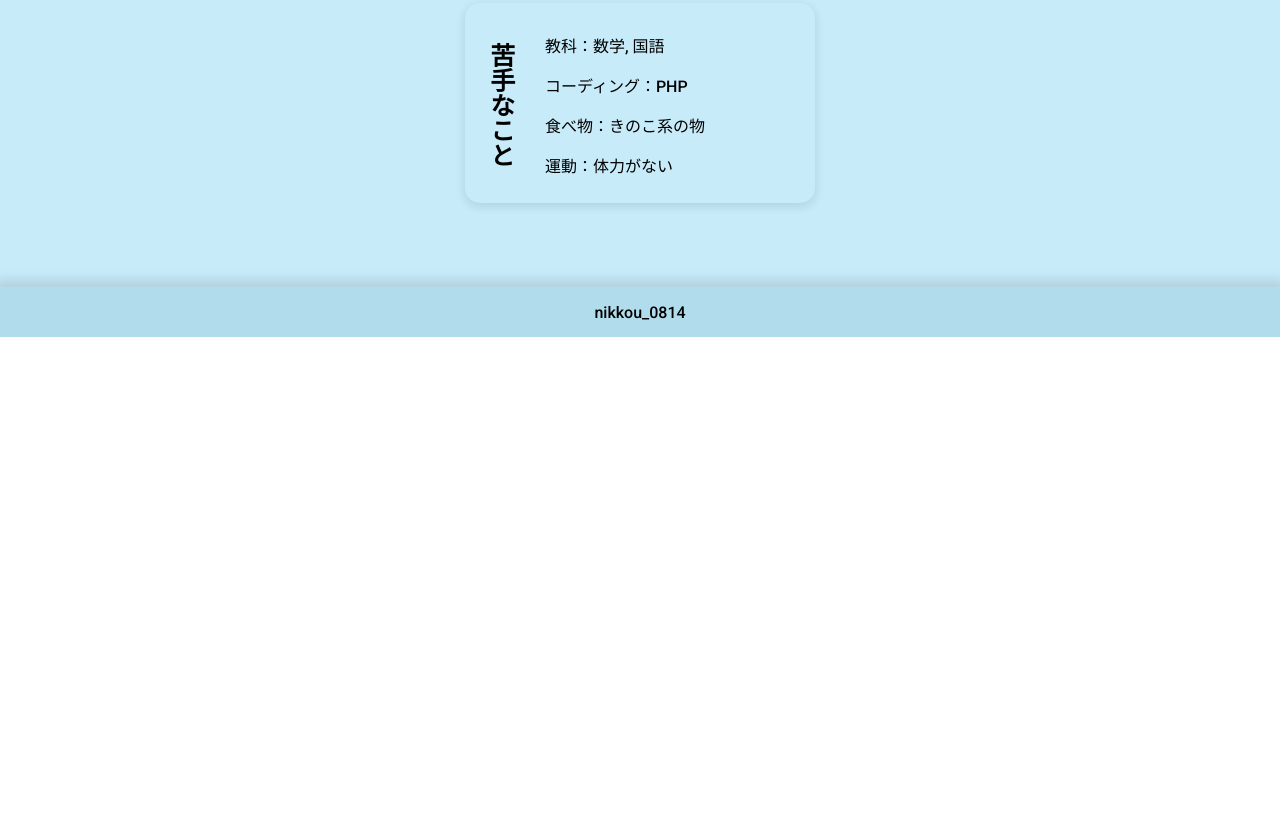
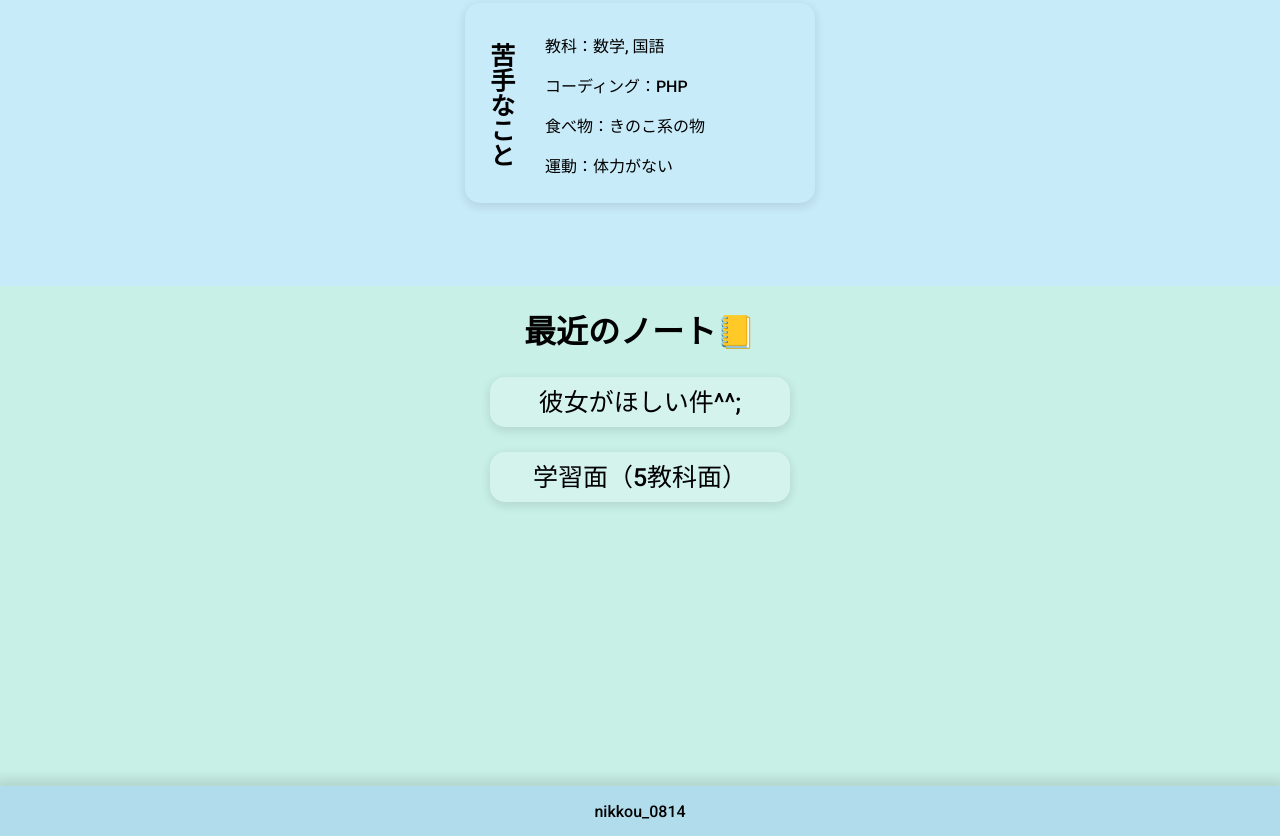
Before and after one commit to nikkou-0814/Portfolio-v4, a plain HTML site: page index.html in a window 1280 px wide. Shown: the part 1532-2368 px from the top of the page. Before the commit the page ends 1869 px from the top, so only its background shows below. Drawn offline with nearby package versions, Linux system fonts and the light colour scheme; animation ran at ten frames a second.

Commit message:
β4.1.2update!!!!

```diff
--- a/index.html
+++ b/index.html
@@ -39,7 +39,7 @@
                         <a href="https://x.com/nikkou0814"><svg class="acchover" xmlns="http://www.w3.org/2000/svg" style="margin-left: 10px;" height="25px" viewBox="0 0 448 512"><!--! Font Awesome Free 6.4.2 by @fontawesome - https://fontawesome.com License - https://fontawesome.com/license (Commercial License) Copyright 2023 Fonticons, Inc. --><path d="M64 32C28.7 32 0 60.7 0 96V416c0 35.3 28.7 64 64 64H384c35.3 0 64-28.7 64-64V96c0-35.3-28.7-64-64-64H64zm297.1 84L257.3 234.6 379.4 396H283.8L209 298.1 123.3 396H75.8l111-126.9L69.7 116h98l67.7 89.5L313.6 116h47.5zM323.3 367.6L153.4 142.9H125.1L296.9 367.6h26.3z"/></svg></a>
                         <a href="https://tokuly.com/users/@nikkou"><img class="acchover" src="image/tokuly.png" style="margin-left: 10px; border-radius: 5px;"></a>
                     </div>
-                    <p>This Portfolio is version β4.1.1</p>
+                    <p>This Portfolio is version β4.1.2</p>
                 </div>
             </div>
         </div>
@@ -65,7 +65,7 @@
     </div>
 
     <div class="about">
-        <h1 class="abouth">私について⭐</h1>
+        <h1 class="bh">私について⭐</h1>
         <div class="profile">
             <h1 class="about-1">プロフィール</h1>
             <p class="about-texts">名前：Kotaro Ito<br>年齢：14歳<br>誕生日：2009年8月14日<br>好きなゲーム：VALORANT</p>
@@ -86,6 +86,20 @@
         </div>
     </div>
 
+    <div class="notes">
+        <h1 class="bh">最近のノート📒</h1>
+        <div class="note">
+            <a href="" style="text-decoration: none; color: black;">
+                <p class="notesh">彼女がほしい件^^;</p>
+            </a>
+        </div>
+        <div class="note">
+            <a href="" style="text-decoration: none; color: black;">
+                <p class="notesh">学習面（5教科面）</p>
+            </a>
+        </div>
+    </div>
+
     <footer>
         <div class="footer">
             <p>nikkou_0814</p>
--- a/styles/header.css
+++ b/styles/header.css
@@ -57,6 +57,10 @@
     background-color: #6cf57e;
 }
 
+.header-button:active{
+    transform: scale(0.9) translateY(1px)
+}
+
 .overview{
     position: absolute;
     bottom: 20px;
--- a/styles/main.css
+++ b/styles/main.css
@@ -80,7 +80,7 @@ body, html {
     margin-top: -22px;
 }
 
-.abouth{
+.bh{
     padding-top: 20px;
 }
 
@@ -184,3 +184,29 @@ body, html {
     transition-timing-function: cubic-bezier(0.19, 1, 0.22, 1);
     width: 100%;
 }
+
+.notes{
+    height: 500px;
+    background-color: rgb(200, 240, 231);
+    margin-top: -23px;
+    text-align: center;
+}
+
+.note{
+    background-color: rgb(255, 255, 255, 0.2);
+    box-shadow: 0 3px 10px 1px rgba(0, 0, 0, 0.1);
+    height: 50px;
+    width: 300px;
+    border-radius: 15px;
+    margin: auto;
+    transition: all 0.2s ease;
+}
+
+.note:hover{
+    transform: scale(1.1);
+}
+
+.notesh{
+    font-size: 25px;
+    padding-top: 5px;
+}
```
